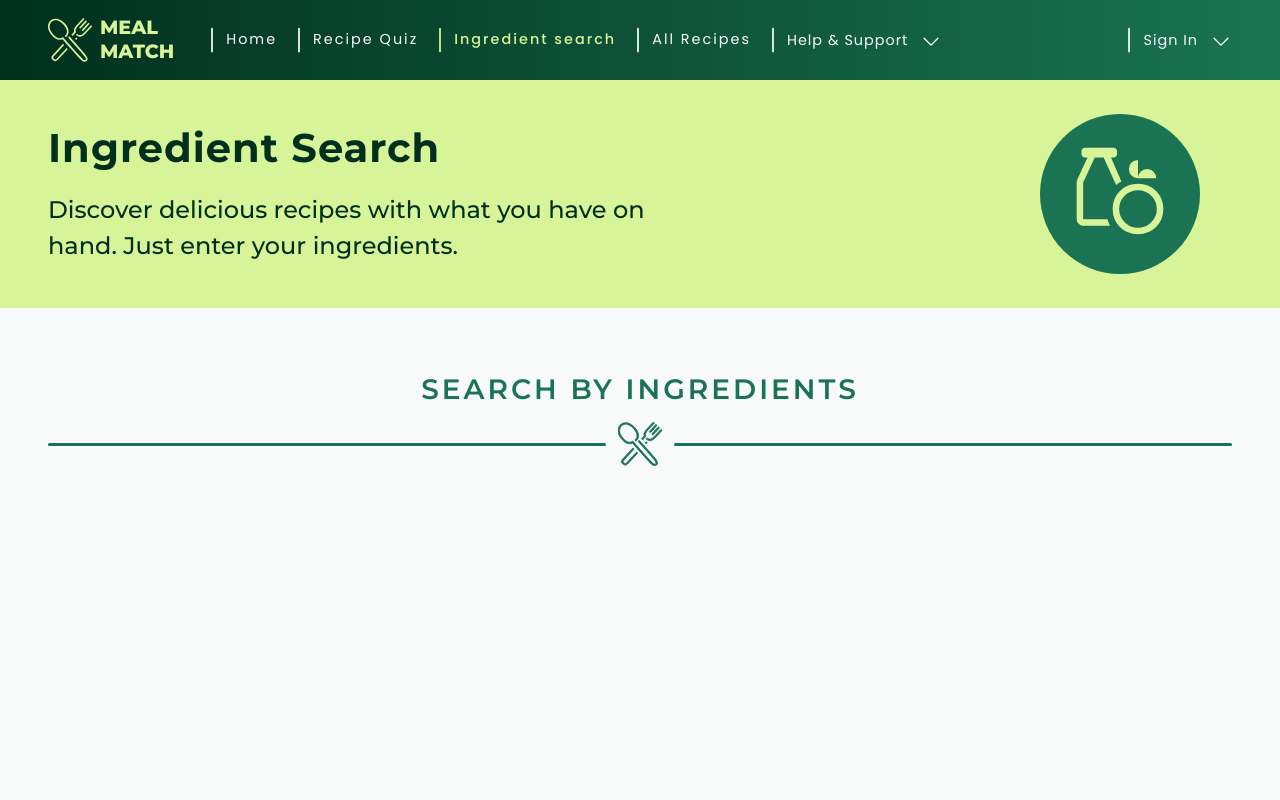
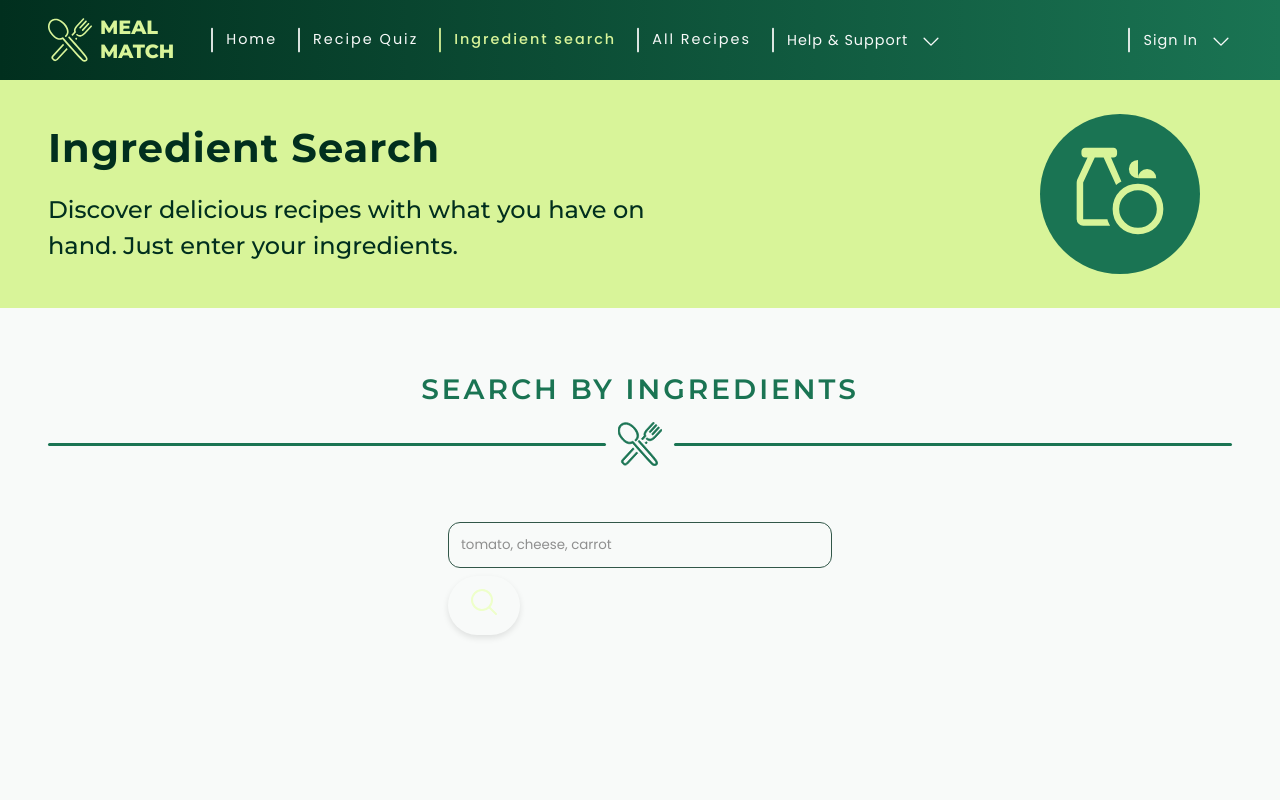
Before and after one commit to AnneKluytmans/novi-frontend-final-project-meal-match, a React (Vite) app: page /ingredient-search in a window 1280 px wide. Shown: the top 800 px of the page. Built offline with nearby package versions, Linux system fonts and the light colour scheme; no server answers.

Commit message:
Implemented Ingredient Search page with ingredient input field

```diff
--- /dev/null
+++ b/src/helpers/isQueryValid.js
@@ -0,0 +1,7 @@
+function isQueryValid(query) {
+    const re = /^(?!,)(?!.*,,)[a-zA-Z\s]+(,[a-zA-Z\s]+)*$/;
+    return re.test(query.trim()) || "Input may only contain letters, commas, and spaces. " +
+        "Avoid multiple commas, commas at the start/end, or empty ingredients.";
+}
+
+export default isQueryValid;
--- a/src/pages/IngredientSearchPage/IngredientSearch.jsx
+++ b/src/pages/IngredientSearchPage/IngredientSearch.jsx
@@ -1,9 +1,25 @@
+import { useForm } from 'react-hook-form';
+import { MagnifyingGlass } from '@phosphor-icons/react';
 import IngredientsIcon from '../../assets/icons/ingredients-icon.svg?react';
 import Header from '../../components/header/Header.jsx';
 import SectionDivider from '../../components/misc/sectionDivider/SectionDivider.jsx';
+import InputField from '../../components/form/inputField/InputField.jsx';
+import Button from '../../components/buttons/button/Button.jsx';
+import isQueryValid from '../../helpers/isQueryValid.js';
 import './IngredientSearch.css';
 
+
 function IngredientSearch() {
+    const { register, handleSubmit, formState: {errors} } = useForm({
+        mode: 'onTouched',
+    });
+
+    const maxQueryLength = 150;
+
+    function handleFormSubmit(data) {
+        console.log(data);
+    }
+
     return (
       <>
         <Header
@@ -14,6 +30,27 @@ function IngredientSearch() {
         <section className="outer-content-container">
             <div className="inner-content-container__column">
                 <SectionDivider title="Search by ingredients" />
+                <form onSubmit={handleSubmit(handleFormSubmit)}>
+                    <InputField
+                        id="ingredients-field"
+                        type="text"
+                        name="ingredients"
+                        placeholder="tomato, cheese, carrot"
+                        register={register}
+                        validation={{
+                            required: 'Ingredients are required',
+                            validate: isQueryValid,
+                            maxLength: { value: maxQueryLength, message: `Ingredients query cannot exceed ${maxQueryLength} characters` },
+                        }}
+                        error={errors.ingredients}
+                    />
+                    <Button
+                        type="submit"
+                        className="btn btn-search"
+                    >
+                        <MagnifyingGlass size={32}/>
+                    </Button>
+                </form>
             </div>
         </section>
       </>
```
